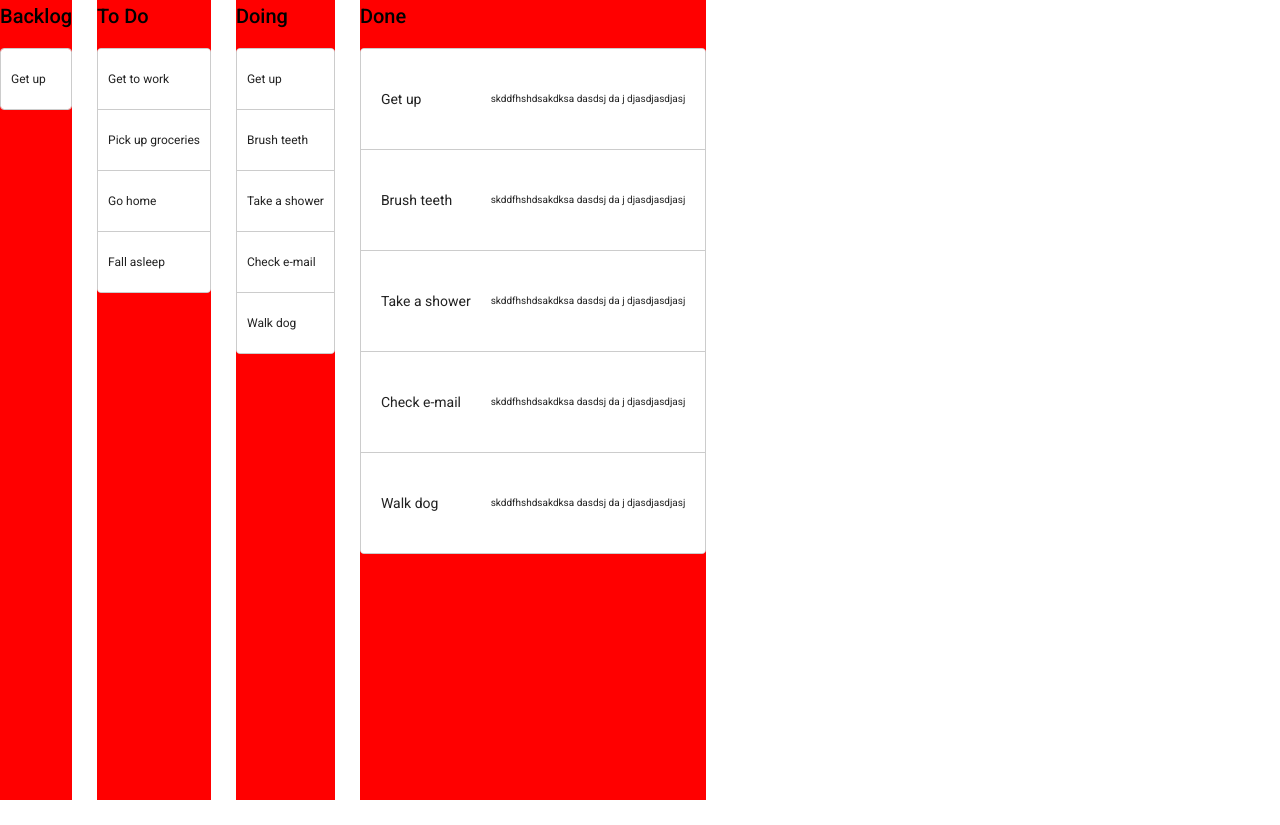
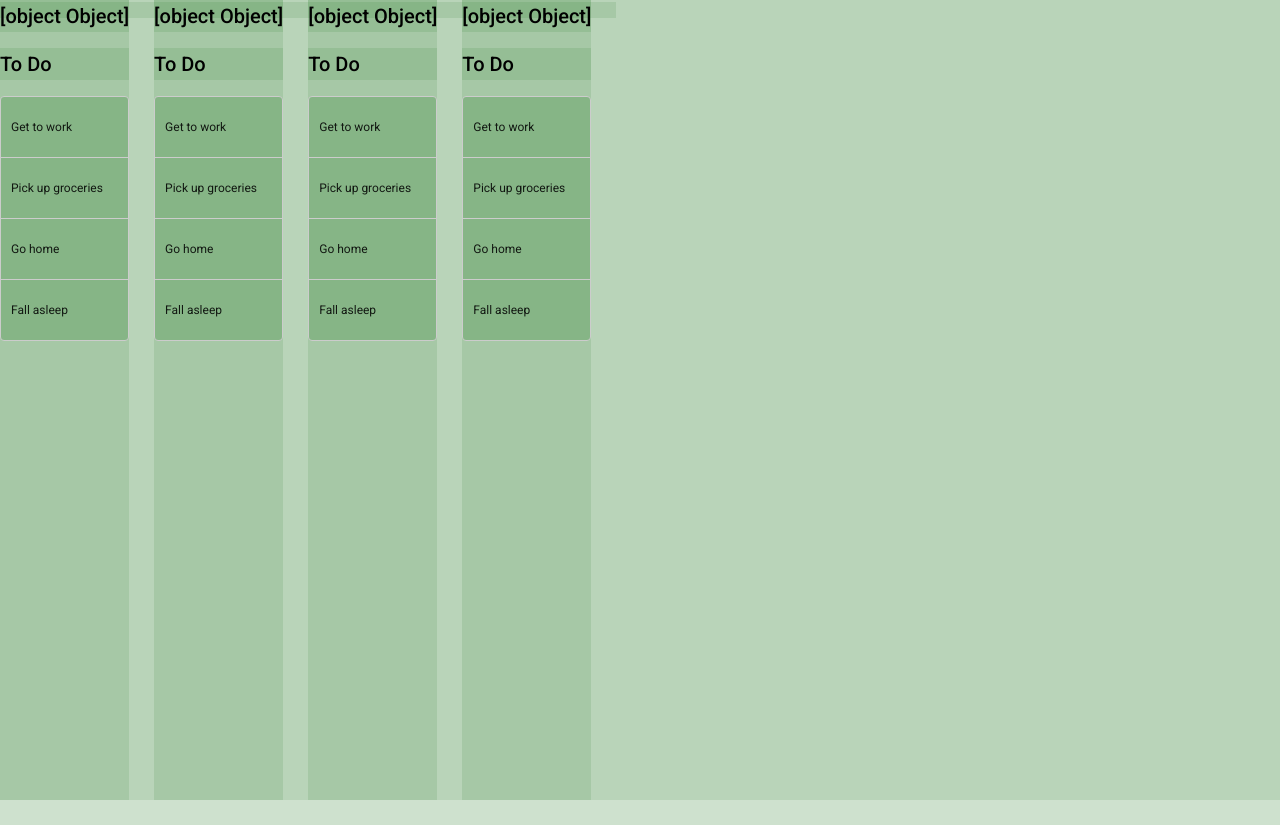
Before and after one commit to cristianzortea/scrum, an Angular app: page / in a window 1280 px wide. Built offline with nearby package versions, Linux system fonts and the light colour scheme.

Commit message:
Add Drag

```diff
--- a/src/app/app.module.ts
+++ b/src/app/app.module.ts
@@ -13,12 +13,14 @@ import { MatIconModule } from '@angular/material/icon';
 import { MatDividerModule } from '@angular/material/divider';
 import { BoardComponent } from './board/board.component';
 import { DragDropModule } from "@angular/cdk/drag-drop";
+import { ColumnComponent } from './column/column.component';
 
 
 @NgModule({
   declarations: [
     AppComponent,
     BoardComponent,
+    ColumnComponent,
 
   ],
   imports: [
--- a/src/app/board/board.component.html
+++ b/src/app/board/board.component.html
@@ -1,55 +1,5 @@
 <div cdkDropListGroup>
-  <div class="column-container">
-    <h2>Backlog</h2>
-    <div
-      cdkDropList
-      [cdkDropListData]="backlog"
-      class="column-stories"
-      cdkDropListSortingDisabled
-      (cdkDropListDropped)="drop($event)">
-        <div class="story" *ngFor="let item of backlog" cdkDrag>{{item}}</div>
-      </div>
-  </div>
+  <app-column *ngFor="let column of columns" column="{{column}}" ></app-column>
 
-  <div class="column-container">
-    <h2>To Do</h2>
-    <div
-      cdkDropList
-      [cdkDropListData]="todo"
-      class="column-stories"
-      cdkDropListSortingDisabled
-      (cdkDropListDropped)="drop($event)">
-        <div class="story" *ngFor="let item of todo" cdkDrag>{{item}}</div>
-      </div>
-  </div>
-
-  <div class="column-container">
-    <h2>Doing</h2>
-    <div
-      cdkDropList
-      [cdkDropListData]="doing"
-      class="column-stories"
-      (cdkDropListDropped)="drop($event)">
-        <div class="story" *ngFor="let item of doing" cdkDrag>{{item}}</div>
-    </div>
-  </div>
-
-  <div class="column-container">
-    <h2>Done</h2>
-    <div
-      cdkDropList
-      [cdkDropListData]="done"
-      class="column-stories"
-      (cdkDropListDropped)="drop($event)">
-        <div class="story" *ngFor="let item of done" cdkDrag>
-          <div class="story-title">
-            {{item}}
-          </div>
-          <div class="story-description">
-            skddfhshdsakdksa dasdsj da j  djasdjasdjasj
-          </div>
-        </div>
-      </div>
-  </div>
 
 </div>
--- a/src/app/board/board.component.ts
+++ b/src/app/board/board.component.ts
@@ -1,5 +1,5 @@
 import {Component, OnInit } from '@angular/core';
-import {CdkDragDrop, moveItemInArray, transferArrayItem} from '@angular/cdk/drag-drop';
+import {CdkDragDrop,CdkDragEnter, CdkDragExit ,  moveItemInArray, transferArrayItem} from '@angular/cdk/drag-drop';
 /**
  * @title Drag&Drop connected sorting group
  */
@@ -11,7 +11,26 @@ import {CdkDragDrop, moveItemInArray, transferArrayItem} from '@angular/cdk/drag
 
 export class BoardComponent implements OnInit {
 
-  backlog = ['Get up'];
+  columns = [
+    {
+      "id": "1",
+      "name": "Backlog",
+      "stories": ['Get up', 'Pick up groceries']
+    },
+    {
+      "id": "2",
+      "name": "To Do"
+    },
+    {
+      "id": "3",
+      "name": "Doing"
+    },
+    {
+      "id": "4",
+      "name": "Done"
+    }
+  ]
+
   todo = ['Get to work', 'Pick up groceries', 'Go home', 'Fall asleep'];
   doing = ['Get up', 'Brush teeth', 'Take a shower', 'Check e-mail', 'Walk dog'];
   done = ['Get up', 'Brush teeth', 'Take a shower', 'Check e-mail', 'Walk dog'];
@@ -21,17 +40,12 @@ export class BoardComponent implements OnInit {
 
   ngOnInit(): void {
   }
+  entered(event: CdkDragEnter<string[]>) {
+    console.log('Entered', event.item.data);
+   }
 
-  drop(event: CdkDragDrop<string[]>) {
-    if (event.previousContainer === event.container) {
-      moveItemInArray(event.container.data, event.previousIndex, event.currentIndex);
-    } else {
-      transferArrayItem(
-        event.previousContainer.data,
-        event.container.data,
-        event.previousIndex,
-        event.currentIndex,
-        );
-      }
-    }
+   exited(event: CdkDragExit<string[]>) {
+     console.log('Exited', event.item.data);
+   }
+
 }
--- /dev/null
+++ b/src/app/column/column.component.css
@@ -0,0 +1,65 @@
+.column-container {
+    height: 800px;
+    max-width: 100%;
+    margin: 0 25px 25px 0;
+    display: inline-block;
+    vertical-align: top;
+    background-color: red;
+  }
+
+  .column-stories {
+    border: solid 1px #ccc;
+    min-height: 60px;
+    background: white;
+    border-radius: 4px;
+    overflow: hidden;
+    display: block;
+  }
+
+  .story {
+    padding: 20px 10px;
+    border-bottom: solid 1px #ccc;
+    color: rgba(0, 0, 0, 0.87);
+    display: flex;
+    flex-direction: row;
+    align-items: center;
+    justify-content: space-between;
+    box-sizing: border-box;
+    cursor: move;
+    background: white;
+    font-size: 12px;
+  }
+
+  .story-title{
+    padding: 20px 10px;
+    font-size: 14px;
+  }
+
+  .story-description{
+    padding: 20px 10px;
+    font-size: 10px;
+  }
+
+  .cdk-drag-preview {
+    box-sizing: border-box;
+    border-radius: 4px;
+    box-shadow: 0 5px 5px -3px rgba(0, 0, 0, 0.2),
+                0 8px 10px 1px rgba(0, 0, 0, 0.14),
+                0 3px 14px 2px rgba(0, 0, 0, 0.12);
+  }
+
+  .cdk-drag-placeholder {
+    opacity: 0;
+  }
+
+  .cdk-drag-animating {
+    transition: transform 250ms cubic-bezier(0, 0, 0.2, 1);
+  }
+
+  .story:last-child {
+    border: none;
+  }
+
+  .column-stories.cdk-drop-list-dragging .story:not(.cdk-drag-placeholder) {
+    transition: transform 250ms cubic-bezier(0, 0, 0.2, 1);
+  }
--- /dev/null
+++ b/src/app/column/column.component.html
@@ -0,0 +1,12 @@
+<div class="column-container">
+    <h2>{{column}}</h2>
+    <h2>To Do</h2>
+    <div
+        cdkDropList
+        [cdkDropListData]="todo"
+        class="column-stories"
+        cdkDropListSortingDisabled
+        (cdkDropListDropped)="drop($event)">
+            <div class="story" *ngFor="let item of todo" cdkDrag>{{item}}</div>
+    </div>
+</div>
--- /dev/null
+++ b/src/app/column/column.component.ts
@@ -0,0 +1,36 @@
+import { Component, Input, OnInit } from '@angular/core';
+import {CdkDragDrop,CdkDragEnter, CdkDragExit ,  moveItemInArray, transferArrayItem} from '@angular/cdk/drag-drop';
+
+@Component({
+  selector: 'app-column',
+  templateUrl: './column.component.html',
+  styleUrls: ['./column.component.css']
+})
+export class ColumnComponent implements OnInit {
+  @Input('column') column: Object = "";
+  todo = ['Get to work', 'Pick up groceries', 'Go home', 'Fall asleep'];
+  doing = ['Get up', 'Brush teeth', 'Take a shower', 'Check e-mail', 'Walk dog'];
+  done = ['Get up', 'Brush teeth', 'Take a shower', 'Check e-mail', 'Walk dog'];
+
+  constructor() { }
+
+  ngOnInit(): void {
+    console.log(this.column);
+
+  }
+
+  drop(event: CdkDragDrop<string[]>) {
+    console.log(event);
+    if (event.previousContainer === event.container) {
+      moveItemInArray(event.container.data, event.previousIndex, event.currentIndex);
+    } else {
+      transferArrayItem(
+        event.previousContainer.data,
+        event.container.data,
+        event.previousIndex,
+        event.currentIndex,
+      );
+    }
+  }
+
+}
--- a/src/styles.css
+++ b/src/styles.css
@@ -1,4 +1,13 @@
 /* You can add global styles to this file, and also import other style files */
 
-html, body { height: 100%; }
-body { margin: 0; font-family: Roboto, "Helvetica Neue", sans-serif; }
+html, body {
+    height: 100%;
+}
+body {
+    margin: 0; font-family: Roboto, "Helvetica Neue", sans-serif;
+}
+* {
+    box-sizing:border-box;
+    background: rgb(0 100 0 / 0.1) !important;
+
+}
```
Also changed, not shown: 1 other file (tests, documents, lock files or other folders).
